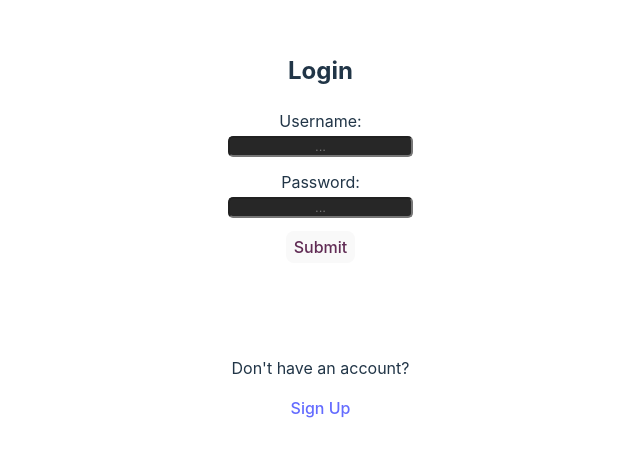
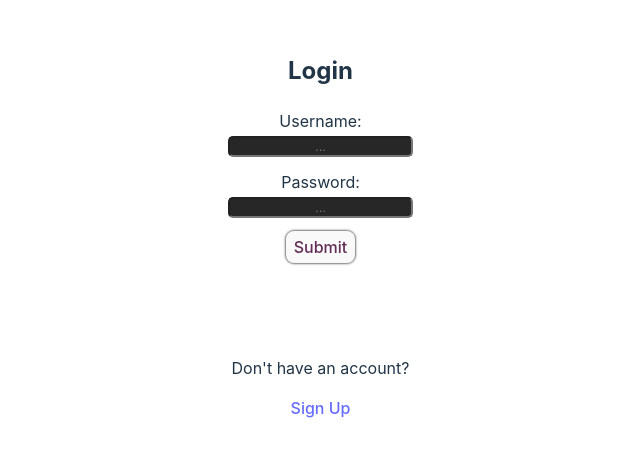
Before and after one commit to Mhurchaidh/tote-lly, a React (Vite) app in the folder client/: page /listings in a window 1280 px wide. Shown: the part 232-688 px from the top of the page, without its empty margins (332-972 px from the left). Built offline with nearby package versions, Linux system fonts and the light colour scheme; no server answers.

Commit message:
Changed CSS styling for buttons and cards

```diff
--- a/client/src/App.css
+++ b/client/src/App.css
@@ -1,10 +1,10 @@
 ::-webkit-scrollbar {
-  width: 10px;
+  width: 5px;
 }
 
 ::-webkit-scrollbar-track {
   border-radius: 10px;
-  background: #612c55dc;
+  background: #612c551f;
 }
 
 ::-webkit-scrollbar-thumb {
@@ -43,6 +43,7 @@
   margin: 0 auto;
   overflow: auto;
   overflow-x: hidden;
+  border-radius: 15px 15px 15px 15px;
 }
 
 .logo-image:hover {
@@ -59,7 +60,7 @@
 .listing-card {
   border: solid;
   /* border-color: #8f95ff; */
-  border-width: 5px;
+  border-width: 2px;
   /* border-color: #ecc5a0; */
   border-color: #272727;
   height: max-content;
@@ -68,7 +69,10 @@
   text-align: center;
   border-radius: 8px;
   background-color: #dcdcfc;
-
+  box-shadow: 0px 0px 4px 1px #272727cb;
+  margin-top: 1%;
+  margin-left: 2%;
+  margin-right: 5%;
 }
 
 label {
@@ -85,6 +89,8 @@ input {
 
 select {
   background-color: #272727;
+  color: #f3f3f3;
+  text-align: center;
 }
 
 #login-video-logo {
--- a/client/src/index.css
+++ b/client/src/index.css
@@ -54,6 +54,7 @@ button {
   transition: border-color 0.25s;
   justify-self: center;
   max-height: 2rem;
+  box-shadow: 0px 0px 2px 1px #272727a2;
 }
 button:hover {
   border-color: #612C55;
```
